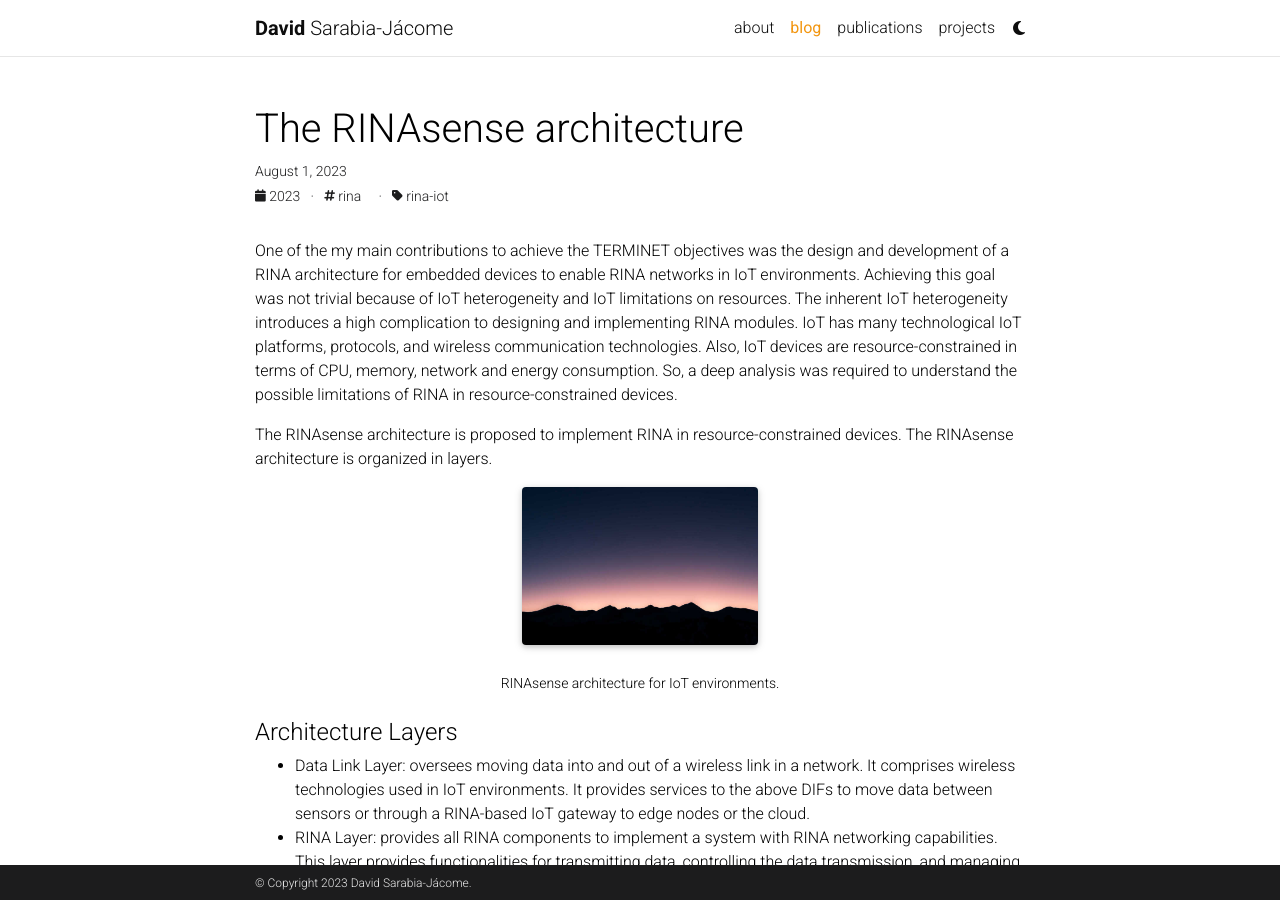
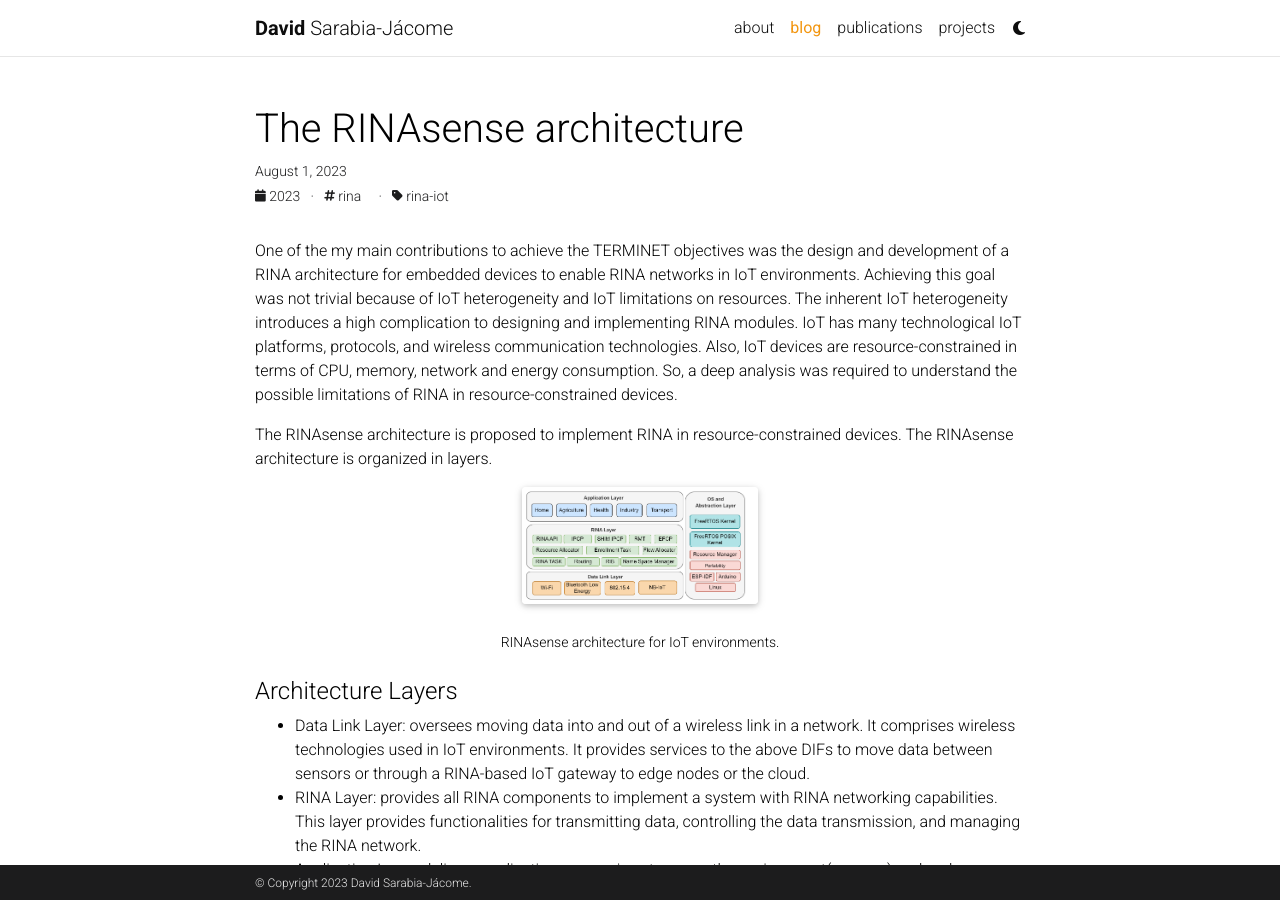
Before and after one commit to esmaxness/esmaxness.github.io, a Jekyll site: the page built from _posts/2023-08-01-rinasense.md, in a window 1280 px wide and 900 px high. Built offline with Jekyll 4.4.1, drawn with Linux system fonts in a browser that asks for light colours; full-size pictures stand in for the smaller copies a plugin makes; comment, search, counter and statistics services are not loaded; a style sheet for code colours, icons or effects is not loaded.

Commit message:
update Rinasense image

```diff
--- a/_posts/2023-08-01-rinasense.md
+++ b/_posts/2023-08-01-rinasense.md
@@ -14,7 +14,7 @@
     <div class="col-sm mt-3 mt-md-0">
     </div>
     <div class="col-sm mt-3 mt-md-0">
-        {% include figure.html path="assets/img/7.jpg" class="img-fluid rounded z-depth-1" %}
+        {% include figure.html path="assets/img/RINAsenseArquitectura.jpg" class="img-fluid rounded z-depth-1" %}
     </div>
     <div class="col-sm mt-3 mt-md-0">
     </div>
```
